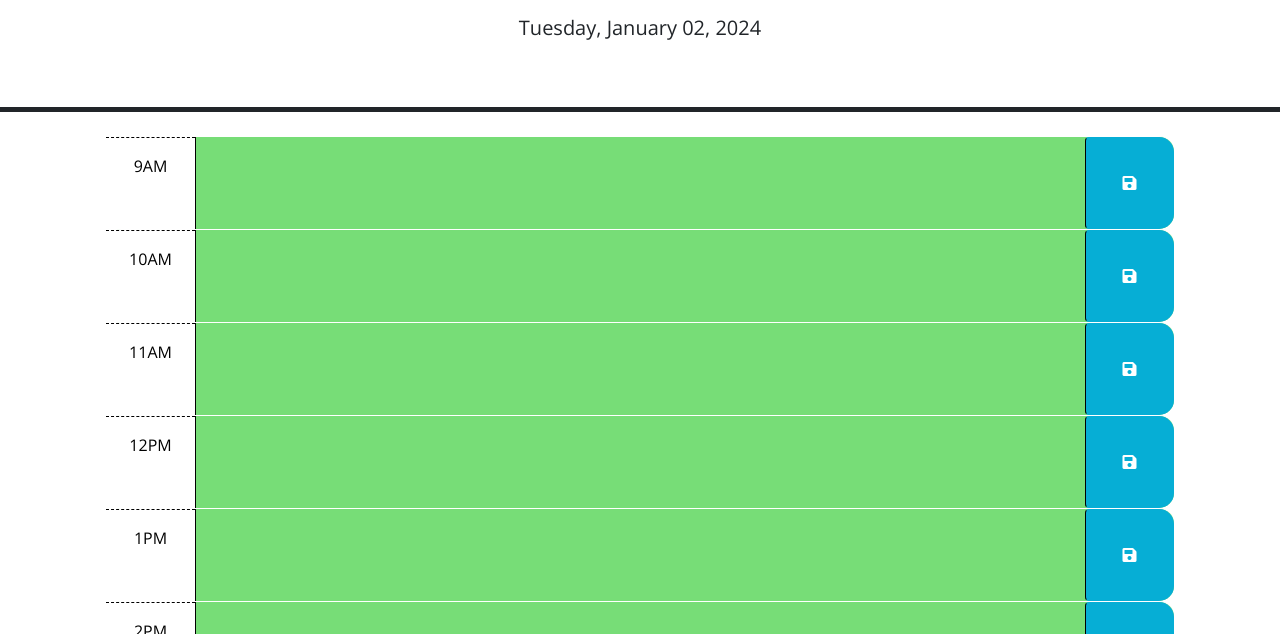
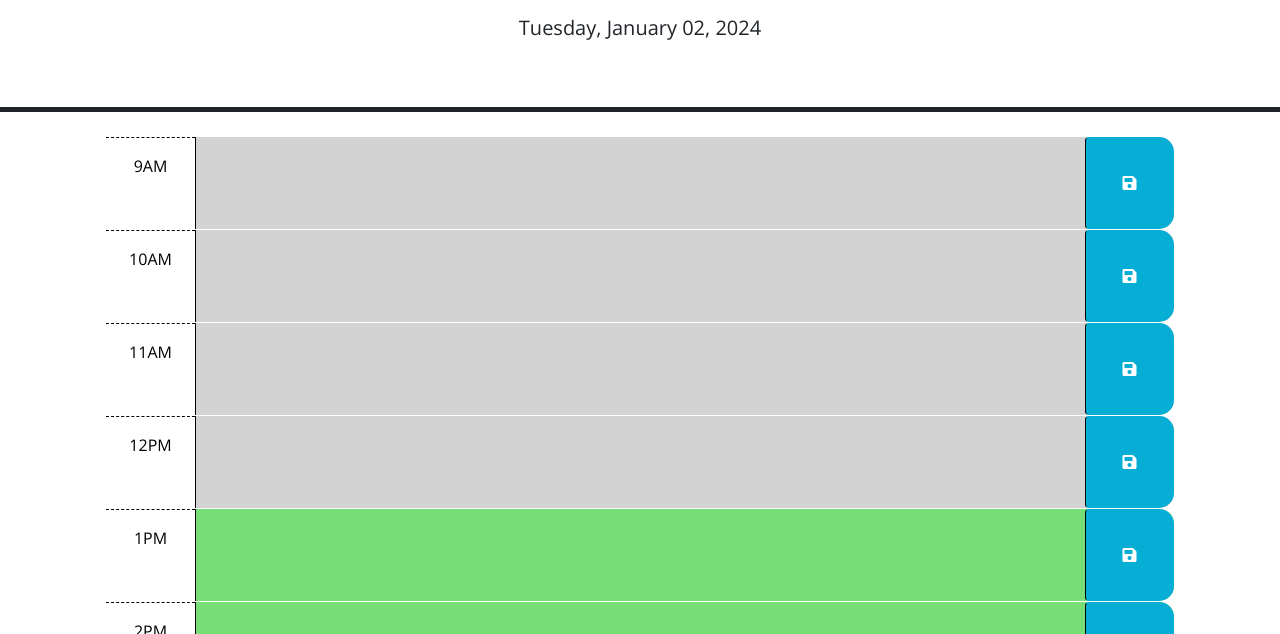
Before and after one commit to melmealey/Scheduler, a plain HTML site: page index.html in a window 1280 px wide. Shown: the part 166-800 px from the top of the page. Drawn offline with nearby package versions, Linux system fonts and the light colour scheme.

Commit message:
updating to work with Ask BCS

```diff
--- a/index.html
+++ b/index.html
@@ -23,7 +23,7 @@
     </header>
     <div class="container-lg px-5">
 
-        <div id="hour-9" class="row time-block past">
+        <div id="hour-9" class="row time-block">
             <div class="col-2 col-md-1 hour text-center py-3">9AM</div>
             <textarea class="col-8 col-md-10 description" rows="3"> </textarea>
             <button class="btn saveBtn col-2 col-md-1" aria-label="save">
@@ -100,7 +100,7 @@
         <script src="https://cdn.jsdelivr.net/npm/dayjs@1.11.3/dayjs.min.js"
             integrity="sha256-iu/zLUB+QgISXBLCW/mcDi/rnf4m4uEDO0wauy76x7U=" crossorigin="anonymous"></script>
 
-        <script async src="script.js"></script>
+        <script src="script.js"></script>
         <script>
             dayjs().format()
         </script>
--- a/script.js
+++ b/script.js
@@ -7,16 +7,17 @@ currentDay.appendChild(paragraph);
 
 // //establish the current hour
 const currentHour = document.querySelectorAll('.time-block');
-const now = dayjs().format('H');
+const now = dayjs();
 
 for (let i = 0; i < currentHour.length; i++) {
-  const hour = currentHour[i].id.substring(5);
-  if (now === hour) {
-    currentHour[i].setAttribute('class', 'row time-block present');
-  } else if (now > hour) {
-    currentHour[i].setAttribute('class', 'row time-block past');
+  const hour = dayjs(currentHour[i].id.substring(5), 'H');
+
+  if (now.isSame(hour, 'hour')) {
+    currentHour[i].className = 'row time-block present';
+  } else if (now.isAfter(hour, 'hour')) {
+    currentHour[i].className = 'row time-block past';
   } else {
-    currentHour[i].setAttribute('class', 'row time-block future');
+    currentHour[i].className = 'row time-block future';
   }
 }
 
```
